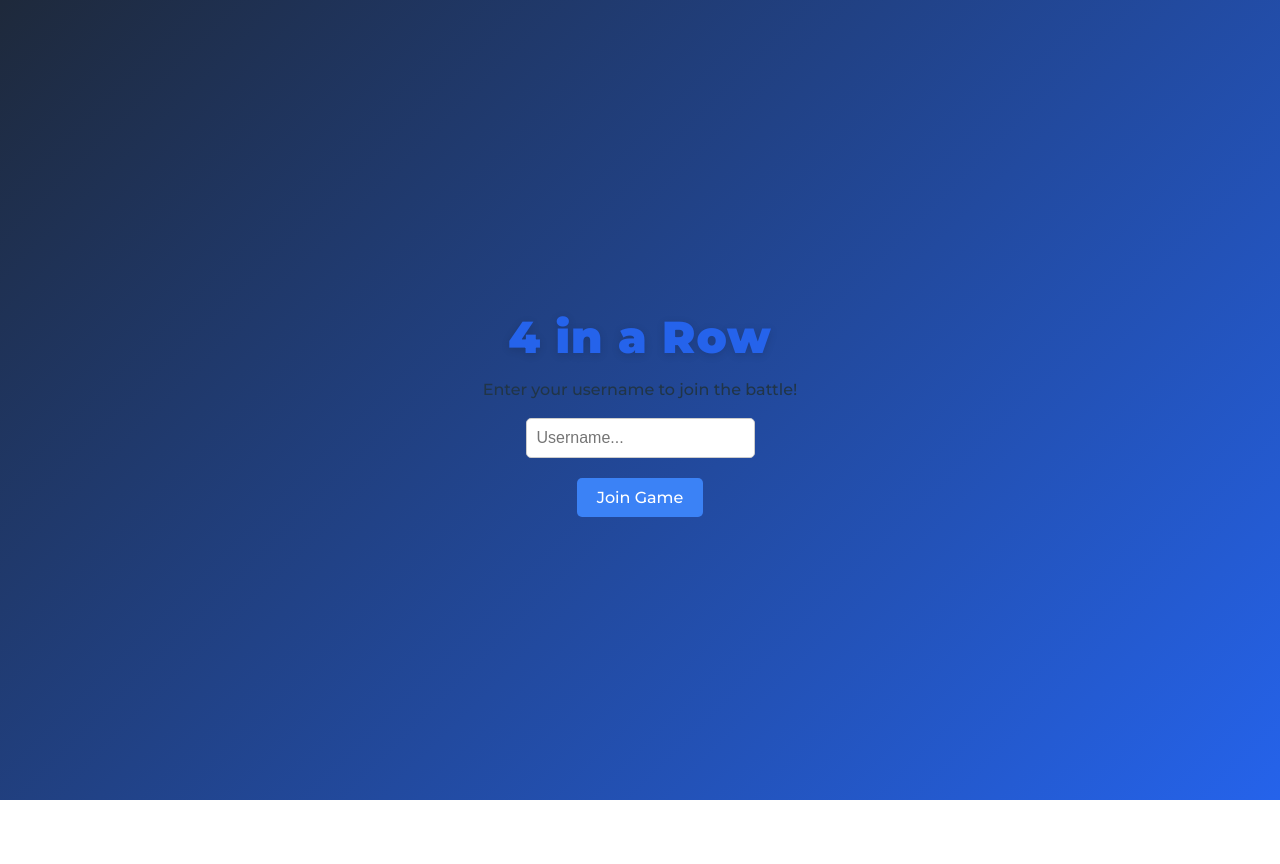
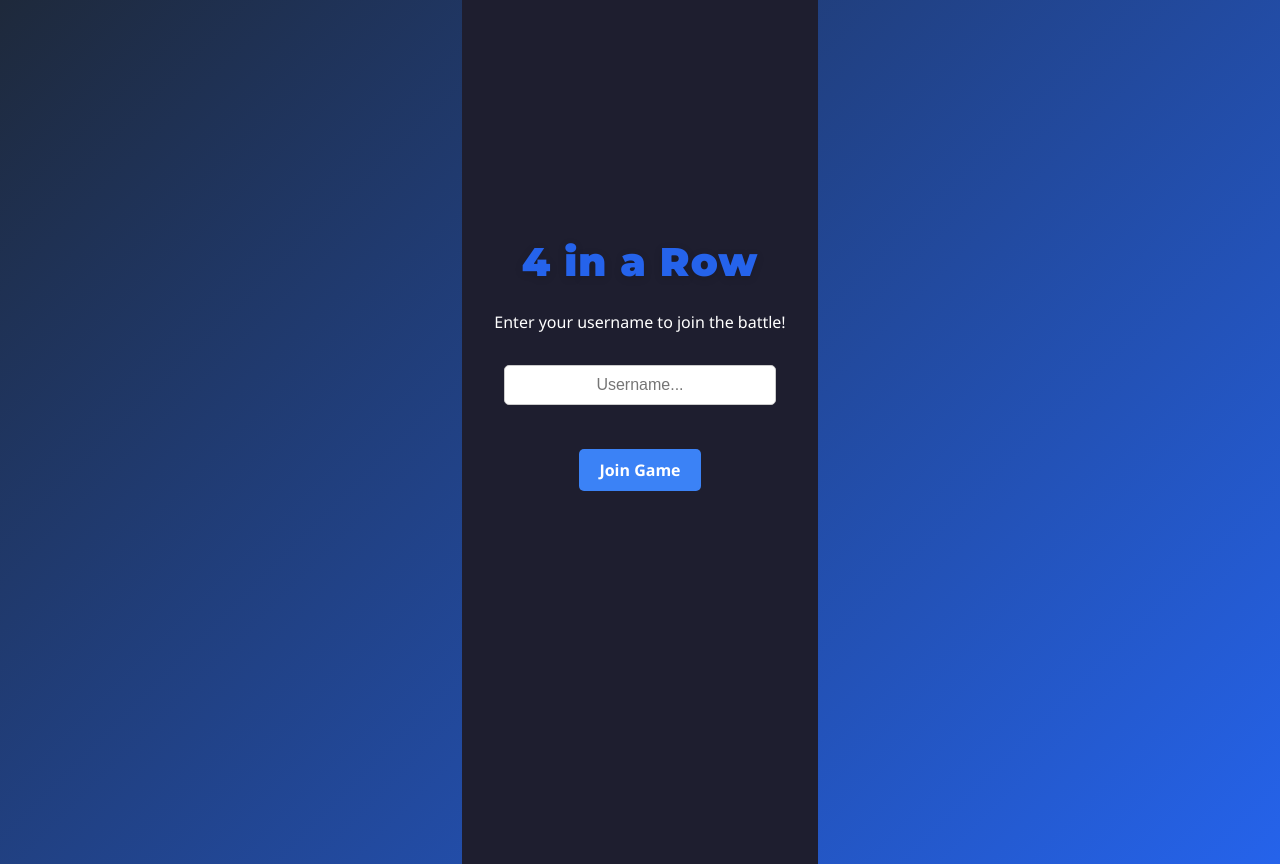
Before and after one commit to abhisuman2001/four-in-a-row, a React app in the folder frontend/: page / in a window 1280 px wide. Before the commit the page ends 800 px from the top, so only its background shows below. Built offline with nearby package versions, Linux system fonts and the light colour scheme; the HTML template or start-up script is replaced by a standard one.

Commit message:
Bugs solved

```diff
--- a/frontend/src/App.css
+++ b/frontend/src/App.css
@@ -1,148 +1,108 @@
-
 #root {
-  max-width: 1280px;
+  max-width: 100%;
   margin: 0 auto;
   padding: 2rem;
   text-align: center;
-}
-
-.game-container {
+  font-family: 'Segoe UI', Tahoma, Geneva, Verdana, sans-serif;
+  min-height: 100vh;
   display: flex;
   flex-direction: column;
   align-items: center;
-  min-height: 100vh;
-  justify-content: center;
+  justify-content: flex-start;
+  background: #1e1e2f; /* Dark background for whole page */
+  color: white;
 }
 
-.game-title {
-  font-size: 2.8rem;
-  font-weight: 800;
-  letter-spacing: 1px;
-  color: #2563eb;
-  margin-bottom: 0.2em;
-  text-shadow: 0 2px 8px #0002;
-}
-
-.realtime-badge {
-  background: linear-gradient(90deg, #facc15 40%, #ef4444 100%);
-  color: #fff;
-  font-size: 1rem;
-  font-weight: 600;
-  border-radius: 1em;
-  padding: 0.2em 0.8em;
-  margin-left: 0.5em;
-  box-shadow: 0 2px 8px #0002;
+h1 {
+  font-size: 2.5rem;
+  margin-bottom: 10px;
 }
 
 .status {
-  font-size: 1.3rem;
-  font-weight: 600;
-  margin-bottom: 1.2rem;
-  color: #fff;
-  background: linear-gradient(90deg, #2563eb 60%, #3b82f6 100%);
-  border-radius: 0.7em;
-  padding: 0.4em 1.2em;
-  box-shadow: 0 2px 8px #0002;
+  font-size: 1.2rem;
+  font-weight: bold;
+  margin-bottom: 20px;
+  background: rgba(255, 255, 255, 0.1);
+  padding: 10px 20px;
+  border-radius: 20px;
   display: inline-block;
 }
 
+/* --- THE BOARD --- */
 .board {
-  background: linear-gradient(180deg, #2563eb 80%, #1e293b 100%);
-  border-radius: 18px;
-  padding: 18px 18px 10px 18px;
-  box-shadow: 0 8px 32px #0004, 0 1.5px 0 #fff3 inset;
-  margin-top: 18px;
-  min-width: 520px;
-}
+  display: grid;
+  /* Force exactly 7 columns, each 50px wide (adjustable) */
+  grid-template-columns: repeat(7, 50px);
+  /* Force exactly 6 rows */
+  grid-template-rows: repeat(6, 50px);
+  gap: 8px;
 
-.drop-row {
-  display: grid;
-  grid-template-columns: repeat(7, 60px);
-  gap: 8px;
-  margin-bottom: 8px;
-}
+  background-color: #2563eb; /* Classic Connect 4 Blue */
+  padding: 15px;
+  border-radius: 15px;
+  box-shadow: 0 10px 25px rgba(0,0,0,0.5);
 
-.drop-indicator {
-  width: 60px;
-  height: 32px;
-  display: flex;
-  align-items: center;
-  justify-content: center;
-  cursor: pointer;
-  font-size: 1.5rem;
-  opacity: 0.85;
-  transition: transform 0.15s, opacity 0.2s;
-}
-.drop-indicator:hover {
-  transform: translateY(2px) scale(1.15);
-  opacity: 1;
-}
-
-.grid {
-  display: grid;
-  grid-template-columns: repeat(7, 60px);
-  grid-template-rows: repeat(6, 60px);
-  gap: 8px;
+  /* Prevent it from being too wide or narrow */
+  width: fit-content;
+  margin: 0 auto;
 }
 
 .cell {
-  width: 60px;
-  height: 60px;
-  background: radial-gradient(circle at 60% 40%, #fff 60%, #e0e7ef 100%);
+  width: 50px;
+  height: 50px;
+  background-color: #f8fafc; /* Empty white slot */
   border-radius: 50%;
-  box-shadow: 0 2px 8px #0002, 0 1.5px 0 #fff3 inset;
   cursor: pointer;
-  transition: box-shadow 0.2s, transform 0.15s, background 0.2s;
-  animation: dropIn 0.4s cubic-bezier(.4,1.6,.6,1) both;
-}
-.cell.red {
-  background: radial-gradient(circle at 60% 40%, #f87171 60%, #ef4444 100%);
-  box-shadow: 0 2px 12px #ef444488, 0 1.5px 0 #fff3 inset;
-}
-.cell.yellow {
-  background: radial-gradient(circle at 60% 40%, #fde047 60%, #eab308 100%);
-  box-shadow: 0 2px 12px #eab30888, 0 1.5px 0 #fff3 inset;
-}
-.cell:hover {
-  box-shadow: 0 4px 16px #0004, 0 1.5px 0 #fff3 inset;
-  transform: scale(1.08);
-  opacity: 0.92;
+  box-shadow: inset 0 4px 6px rgba(0,0,0,0.2);
+  transition: transform 0.1s;
 }
 
-@keyframes dropIn {
-  0% {
-    transform: translateY(-40px) scale(0.7);
-    opacity: 0.2;
-  }
-  100% {
-    transform: translateY(0) scale(1);
-    opacity: 1;
-  }
+.cell:hover {
+  transform: scale(0.95);
 }
 
-@media (max-width: 700px) {
-  .game-container {
-    padding: 0.5em;
-  }
-  .board {
-    min-width: unset;
-    padding: 6px 2px 2px 2px;
-    border-radius: 10px;
-  }
-  .grid, .drop-row {
-    grid-template-columns: repeat(7, 32px) !important;
-    gap: 4px;
-  }
-  .cell, .drop-indicator {
-    width: 32px;
-    height: 32px;
-    font-size: 1rem;
-  }
-  .game-title {
-    font-size: 1.5rem;
-  }
-  .status {
-    font-size: 1rem;
-    padding: 0.3em 0.7em;
-  }
+.cell.red {
+  background-color: #ef4444;
+  box-shadow: inset 0 -4px 4px rgba(0,0,0,0.2);
 }
+
+.cell.yellow {
+  background-color: #eab308;
+  box-shadow: inset 0 -4px 4px rgba(0,0,0,0.2);
+}
+
+/* Login Screen Styles */
+.login-screen {
+  display: flex;
+  flex-direction: column;
+  align-items: center;
+  justify-content: center;
+  height: 80vh;
+}
+
+input {
+  padding: 12px;
+  font-size: 1.1rem;
+  border-radius: 8px;
+  border: none;
+  margin-top: 15px;
+  width: 250px;
+  text-align: center;
+}
+
+button {
+  margin-top: 20px;
+  padding: 12px 30px;
+  font-size: 1.1rem;
+  font-weight: bold;
+  background: #3b82f6;
+  color: white;
+  border: none;
+  border-radius: 8px;
+  cursor: pointer;
+  transition: background 0.2s;
+}
+
+button:hover {
+  background: #2563eb;
+}
```
